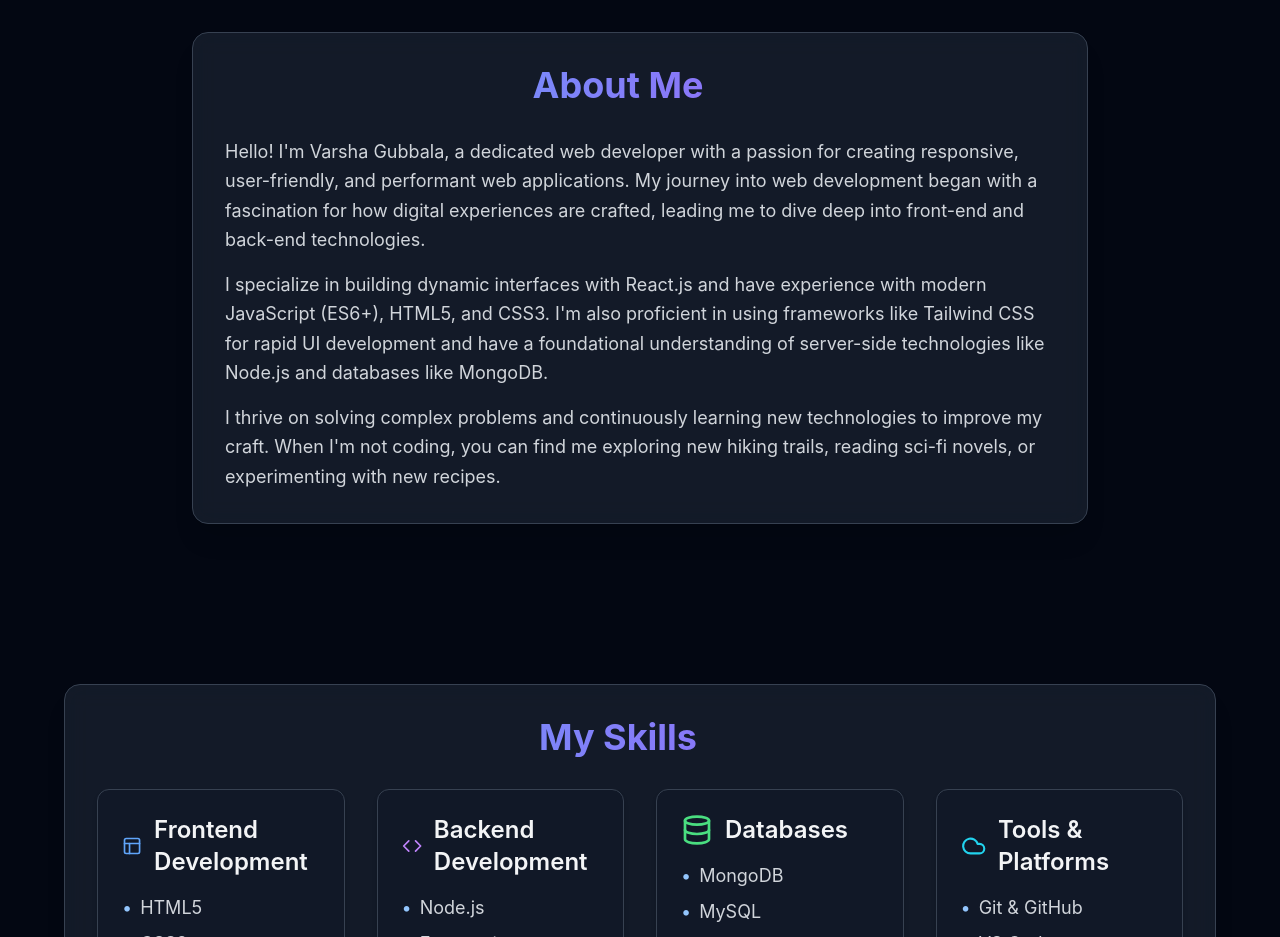
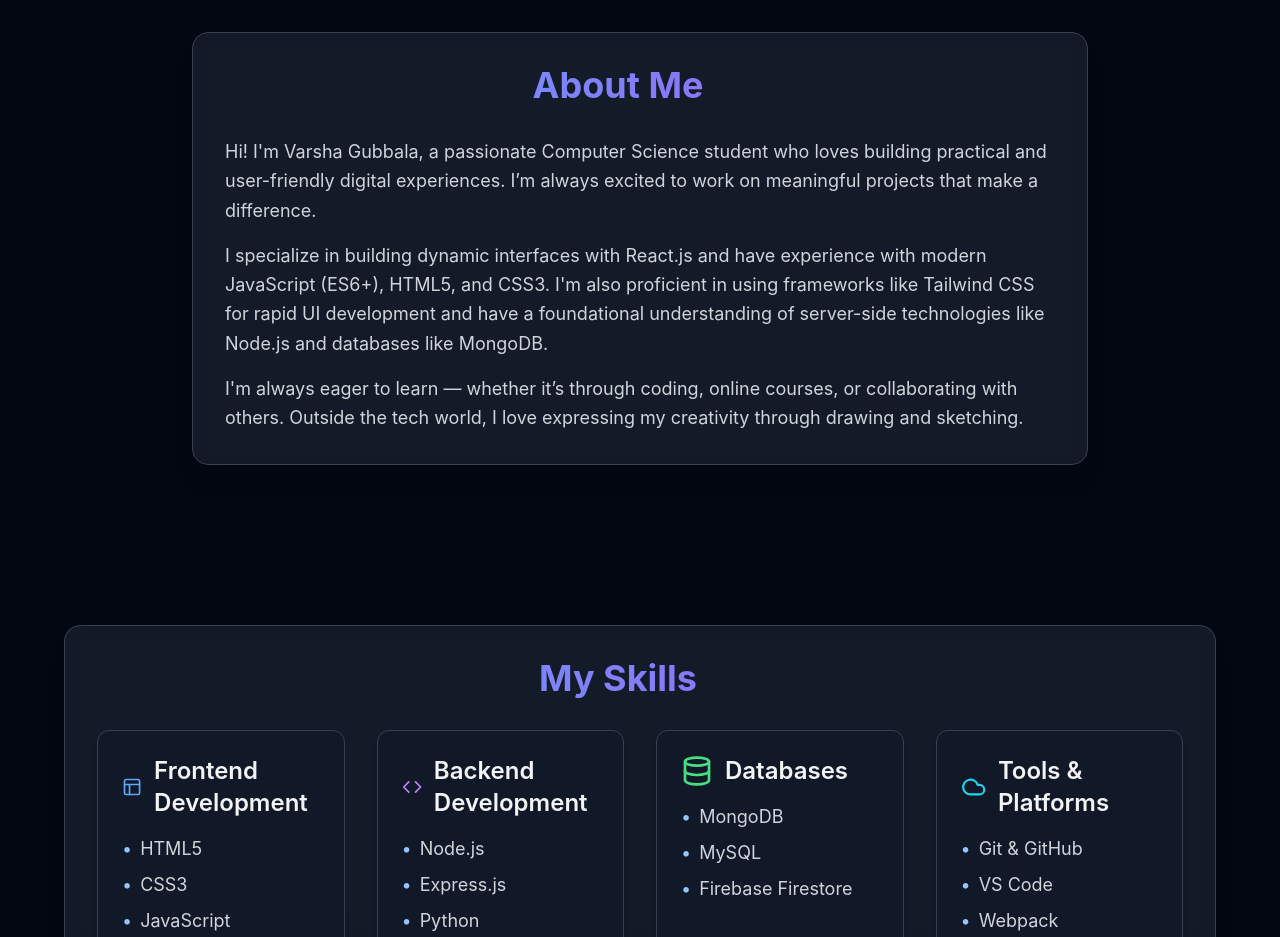
Before and after one commit to Varsha567/Portfolio, a React (Create React App) app: page / in a window 1280 px wide. Shown: the part 880-1817 px from the top of the page. Built offline with nearby package versions, Linux system fonts and the light colour scheme; no server answers.

Commit message:
modified about

```diff
--- a/src/About.js
+++ b/src/About.js
@@ -33,9 +33,9 @@ const About = () => {
           >
             {/* Each paragraph animated separately */}
             {[
-              "Hello! I'm Varsha Gubbala, a dedicated web developer with a passion for creating responsive, user-friendly, and performant web applications. My journey into web development began with a fascination for how digital experiences are crafted, leading me to dive deep into front-end and back-end technologies.",
+              "Hi! I'm Varsha Gubbala, a passionate Computer Science student who loves building practical and user-friendly digital experiences. I’m always excited to work on meaningful projects that make a difference.",
               "I specialize in building dynamic interfaces with React.js and have experience with modern JavaScript (ES6+), HTML5, and CSS3. I'm also proficient in using frameworks like Tailwind CSS for rapid UI development and have a foundational understanding of server-side technologies like Node.js and databases like MongoDB.",
-              "I thrive on solving complex problems and continuously learning new technologies to improve my craft. When I'm not coding, you can find me exploring new hiking trails, reading sci-fi novels, or experimenting with new recipes.",
+              "I'm always eager to learn — whether it’s through coding, online courses, or collaborating with others. Outside the tech world, I love expressing my creativity through drawing and sketching.",
             ].map((text, i) => (
               <motion.p
                 key={i}
```
